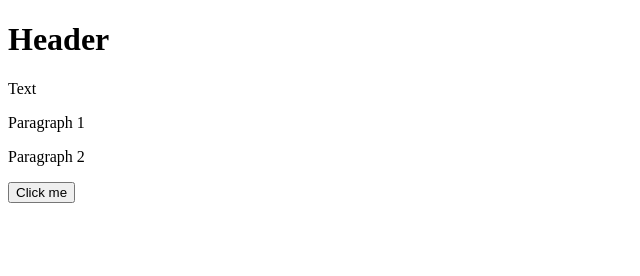
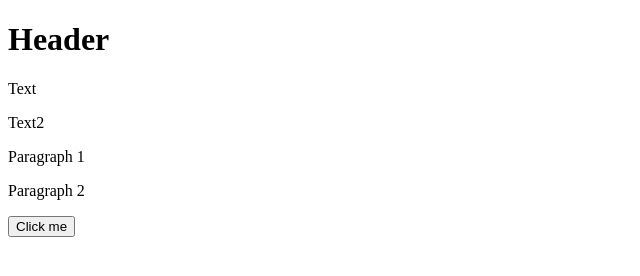
Before and after one commit to olhashybaieva/vs_project, a plain HTML site: page index.html in a window 1280 px wide. Shown: the whole page, without its empty margins (0-640 px from the left). Drawn offline with Linux system fonts and the light colour scheme.

Commit message:
Add text 2

```diff
--- a/index.html
+++ b/index.html
@@ -8,6 +8,7 @@
     <body>
         <h1 title="Hello">Header</h1>
         <p type="text">Text</p>
+        <p type="text">Text2</p>
         <div>
             <p>Paragraph 1</p>
             <p>Paragraph 2</p>
```
